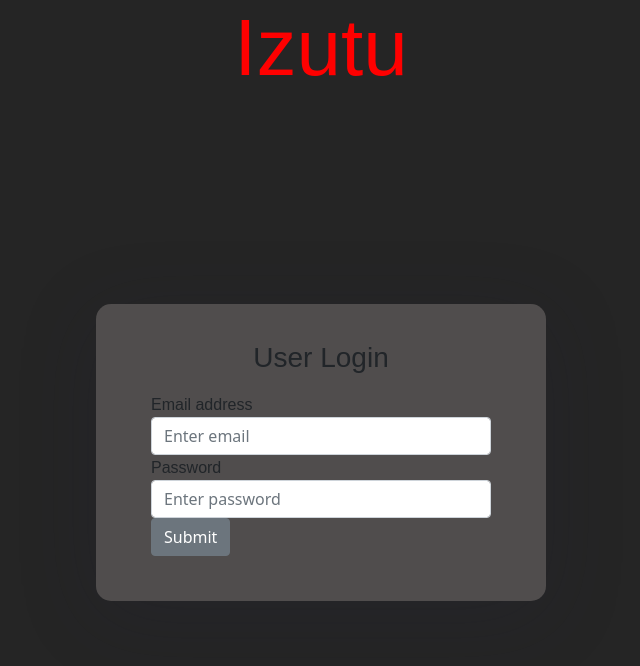
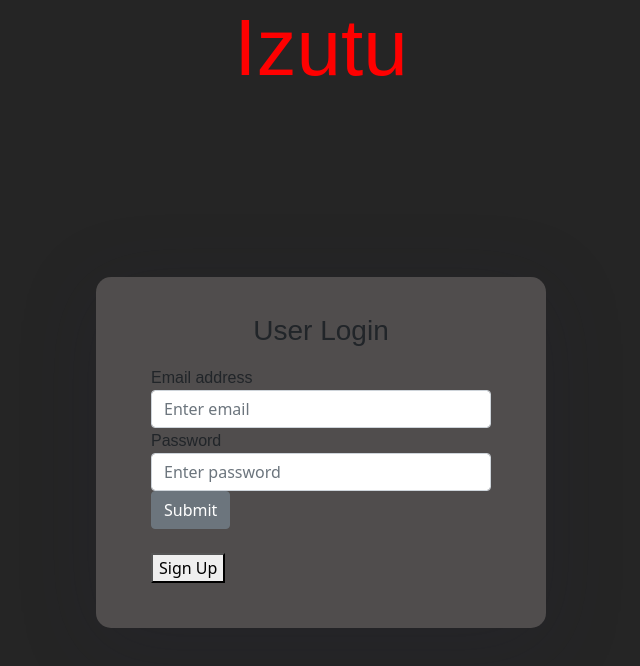
Before and after one commit to amtodd999/red-badge-client, a React (Create React App) app: page / in a window 1280 px wide. Shown: the top 666 px of the page, without its empty margins (319-959 px from the left). Built offline with nearby package versions, Linux system fonts and the light colour scheme.

Commit message:
added Auth.tsx and got all working except button toggle back and forth

```diff
--- a/src/App.tsx
+++ b/src/App.tsx
@@ -57,7 +57,7 @@ class App extends Component<{}, AppState> {
       <div className="auth-wrapper">
         <Header brand="Izutu" />
         <div className="auth-inner">
-        <Auth />
+        <Auth updateToken={this.updateToken}/>
           {/* <Signup updateToken={this.updateToken} />
           <Login updateToken={this.updateToken} /> */}
         </div>
--- a/src/auth/Auth.tsx
+++ b/src/auth/Auth.tsx
@@ -14,16 +14,53 @@ export default class Auth extends React.Component<AuthProps, AuthState>{
     constructor(props: AuthProps) {
         super(props);
         this.state ={
-            showLogin: true
+            showLogin: false
         }
         this.render = this.render.bind(this)
     }
+
+
+    loginToggle = (e: any) => {
+        e.preventDefault();
+        if (this.state.showLogin === false) {
+            return this.setState({
+                showLogin: true
+            });
+        }
+        console.log(this.state.showLogin)
+    }
     render() {
         return(
-            this.state.showLogin ? <Login updateToken={this.updateToken}/> :
-            <Signup updateToken={this.updateToken}/>
 
+            <div>
+            {
+            this.state.showLogin
+            ? <Signup updateToken={this.props.updateToken}/>
+            :
+            <Login updateToken={this.props.updateToken}/>
+            }
+            <br />
+            <button onClick={(e) => {this.loginToggle(e);}}>
+                {this.state.showLogin ? "Login" : "Sign Up"}
+            </button>
+
+        </div>
         )
     }
 
 }
+
+//     <div>
+        //     {
+        //     this.state.showLogin
+        //     ?
+        //     (<div><Signup updateToken={this.props.updateToken}/></div>)
+        //     :
+        //     (<div><Login updateToken={this.props.updateToken}/></div>)
+        //     }
+        //     <br />
+        //     <button onClick={(e) => {this.loginToggle(e);}}>
+        //         {this.state.showLogin ? "Login" : "Sign Up"}
+        //     </button>
+
+        // </div>
--- a/src/auth/SignupForm.tsx
+++ b/src/auth/SignupForm.tsx
@@ -100,10 +100,10 @@ export default class Signup extends React.Component<Props, AuthState>{
                     </div>
                 </div>
 
-                <button type="submit" className="btn btn-secondary btn-block">Submit</button>
+                <button type="submit" className="btn btn-secondary btn-block">Register</button>
 
             </form>
-            <Login updateToken={this.updateToken} />
+            {/* <Login updateToken={this.props.updateToken} /> */}
             </div>
         )
     }
```
